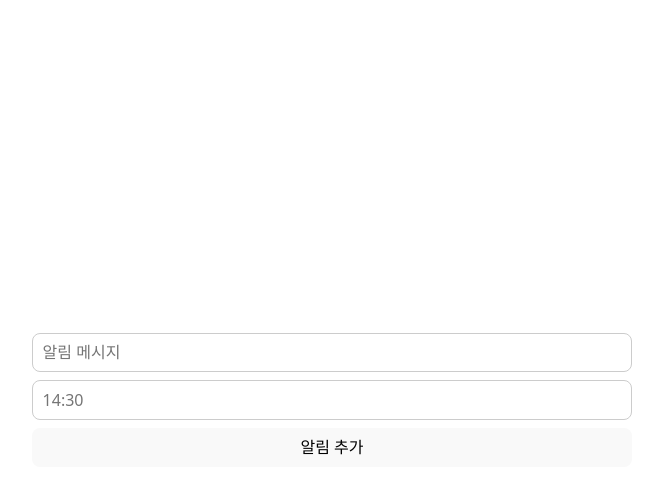
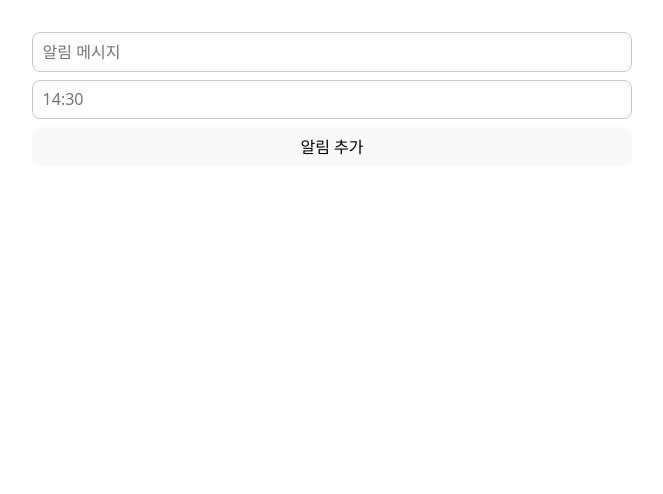
Before and after one commit to socratone/noticer, a React (Vite) app: page / in a window 1280 px wide. Shown: the top 494 px of the page, without its empty margins (308-971 px from the left). Built offline with nearby package versions, Linux system fonts and the light colour scheme.

Commit message:
feat: 전체 레이아웃 위쪽으로 정렬

```diff
--- a/src/App.css
+++ b/src/App.css
@@ -3,41 +3,4 @@
   width: 100%;
   margin: 0 auto;
   padding: 2rem;
-  text-align: center;
 }
-
-.logo {
-  height: 6em;
-  padding: 1.5em;
-  will-change: filter;
-  transition: filter 300ms;
-}
-.logo:hover {
-  filter: drop-shadow(0 0 2em #646cffaa);
-}
-.logo.react:hover {
-  filter: drop-shadow(0 0 2em #61dafbaa);
-}
-
-@keyframes logo-spin {
-  from {
-    transform: rotate(0deg);
-  }
-  to {
-    transform: rotate(360deg);
-  }
-}
-
-@media (prefers-reduced-motion: no-preference) {
-  a:nth-of-type(2) .logo {
-    animation: logo-spin infinite 20s linear;
-  }
-}
-
-.card {
-  padding: 2em;
-}
-
-.read-the-docs {
-  color: #888;
-}
--- a/src/components/atom/Button/Button.module.css
+++ b/src/components/atom/Button/Button.module.css
@@ -6,6 +6,7 @@
   font-family: inherit;
   cursor: pointer;
   transition: border-color 0.25s;
+  background-color: #f9f9f9;
 }
 
 .button:hover {
--- a/src/components/atom/TextField/TextField.module.css
+++ b/src/components/atom/TextField/TextField.module.css
@@ -6,4 +6,5 @@
 
 .fullWidth {
   width: 100%;
+  min-width: 0;
 }
--- a/src/index.css
+++ b/src/index.css
@@ -2,10 +2,6 @@
   font-family: system-ui, Avenir, Helvetica, Arial, sans-serif;
   line-height: 1.5;
   font-weight: 400;
-
-  color-scheme: light dark;
-  color: rgba(255, 255, 255, 0.87);
-  background-color: #242424;
 
   font-synthesis: none;
   text-rendering: optimizeLegibility;
@@ -13,19 +9,9 @@
   -moz-osx-font-smoothing: grayscale;
 }
 
-a {
-  font-weight: 500;
-  color: #646cff;
-  text-decoration: inherit;
-}
-a:hover {
-  color: #535bf2;
-}
-
 body {
   margin: 0;
   display: flex;
-  place-items: center;
   min-width: 320px;
   min-height: 100vh;
 }
@@ -63,16 +49,3 @@
 button:focus-visible {
   outline: 4px auto -webkit-focus-ring-color;
 }
-
-@media (prefers-color-scheme: light) {
-  :root {
-    color: #213547;
-    background-color: #ffffff;
-  }
-  a:hover {
-    color: #747bff;
-  }
-  button {
-    background-color: #f9f9f9;
-  }
-}
```
